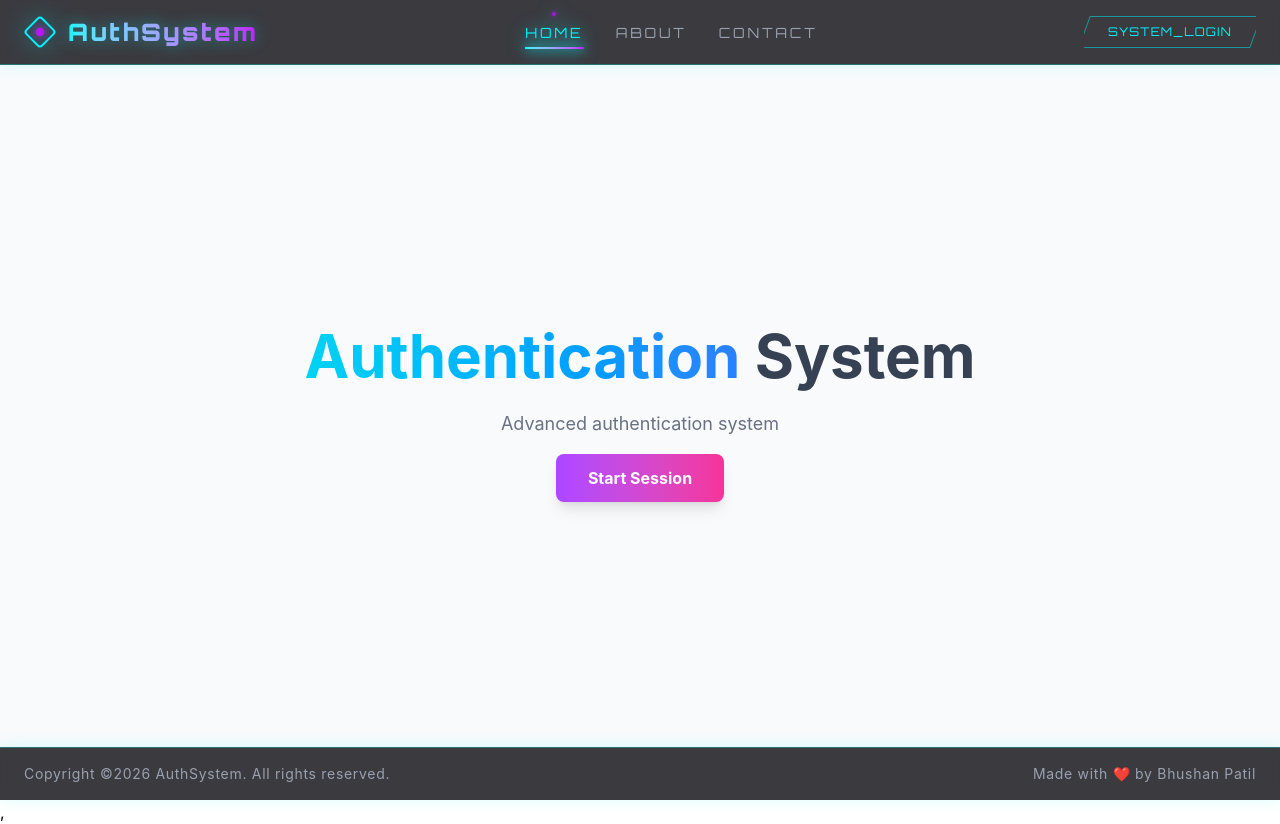
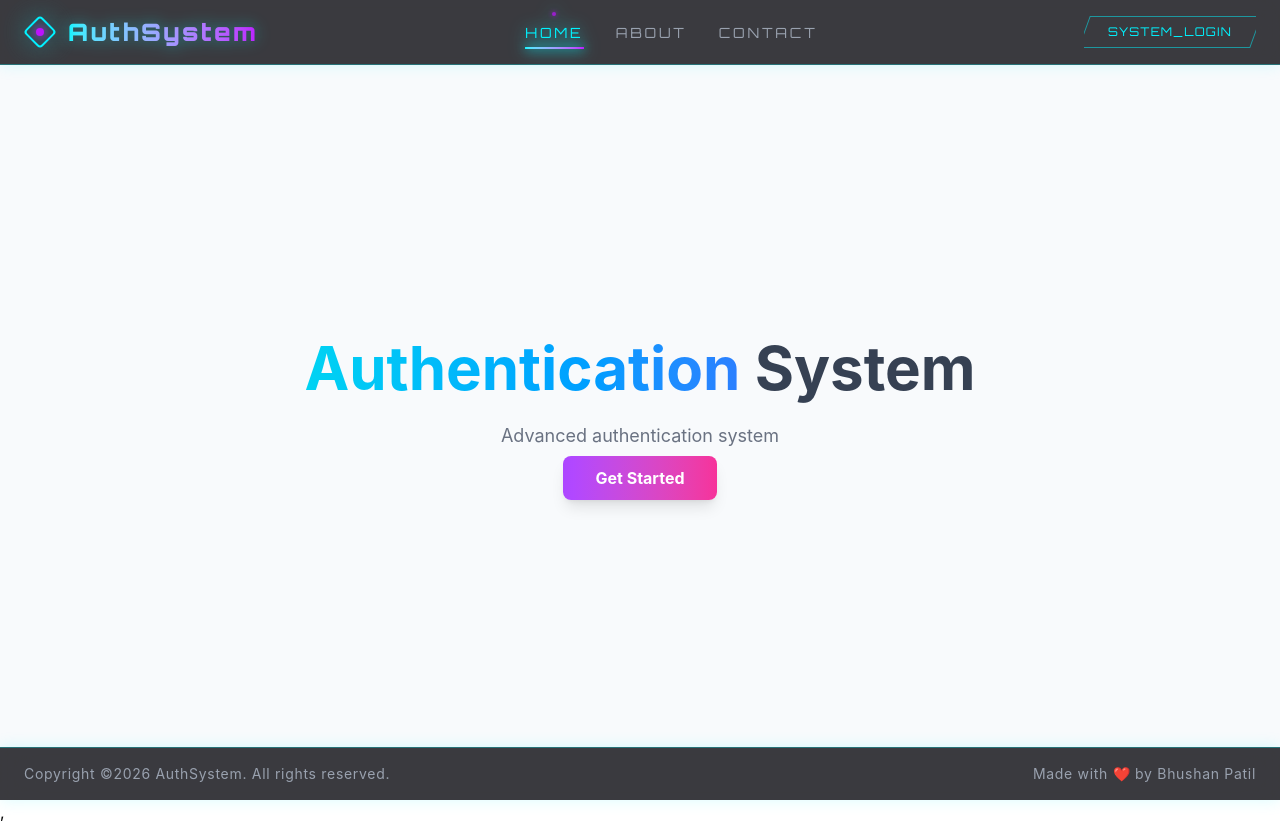
Before and after one commit to bhushanpatil288/Full-Stack-Project, a React (Vite) app in the folder client/: page / in a window 1280 px wide. Built offline with nearby package versions, Linux system fonts and the light colour scheme; no server answers.

Commit message:
feat: add ProtectedRoute component and integrate dashboard navigation in Home page

```diff
--- a/client/src/App.jsx
+++ b/client/src/App.jsx
@@ -4,6 +4,8 @@ import { Layout } from "./components"
 import { useEffect } from "react";
 import { useDispatch } from "react-redux";
 import { getCurrentUser } from "./store/authThunks";
+import Dashboard from "./pages/Dashboard";
+import ProtectedRoute from "./components/ProtectedRoute";
 
 const App = () => {
   const dispatch = useDispatch();
@@ -16,6 +18,11 @@ const App = () => {
         <Route path="/" element={<Home />} />
         <Route path="/login" element={<Login />} />
         <Route path="/register" element={<Register />} />
+        <Route path="/dashboard" element={
+          <ProtectedRoute>
+            <Dashboard />
+          </ProtectedRoute>
+        } />
       </Routes>
     </Layout>
   )
--- /dev/null
+++ b/client/src/components/ProtectedRoute.jsx
@@ -0,0 +1,14 @@
+import { useSelector } from 'react-redux'
+import { Navigate } from 'react-router-dom';
+
+const ProtectedRoute = ({ children }) => {
+  const { userData } = useSelector(state => state.auth);
+
+  if(!userData){
+    return <Navigate to={"/"} replace />
+  }
+
+  return children;
+}
+
+export default ProtectedRoute
--- a/client/src/pages/Home.jsx
+++ b/client/src/pages/Home.jsx
@@ -1,4 +1,9 @@
+import { useSelector } from "react-redux";
+import { Link } from "react-router-dom";
+
 const Home = () => {
+  const { userData } = useSelector(state => state.auth);
+
   return (
     <div>
       <div className="flex items-center justify-center h-[calc(100vh-148px)]">
@@ -11,9 +16,12 @@ const Home = () => {
           </h1>
           <div className="space-y-4">
             <p className="text-gray-500 text-lg">Advanced authentication system</p>
-            <button className="cursor-pointer px-8 py-3 bg-linear-to-r from-purple-500 to-pink-500 hover:from-purple-600 hover:to-pink-600 text-white font-bold rounded-lg shadow-lg hover:shadow-xl transition-all duration-300">
-              Start Session
-            </button>
+            <Link   to={userData ? "/dashboard" : "/login"} className="cursor-pointer px-8 py-3 bg-linear-to-r from-purple-500 to-pink-500 hover:from-purple-600 hover:to-pink-600 text-white font-bold rounded-lg shadow-lg hover:shadow-xl transition-all duration-300">
+              {userData ?
+                "Open Dashboard":
+                "Get Started"
+              }
+            </Link>
           </div>
         </div>
       </div>
```
